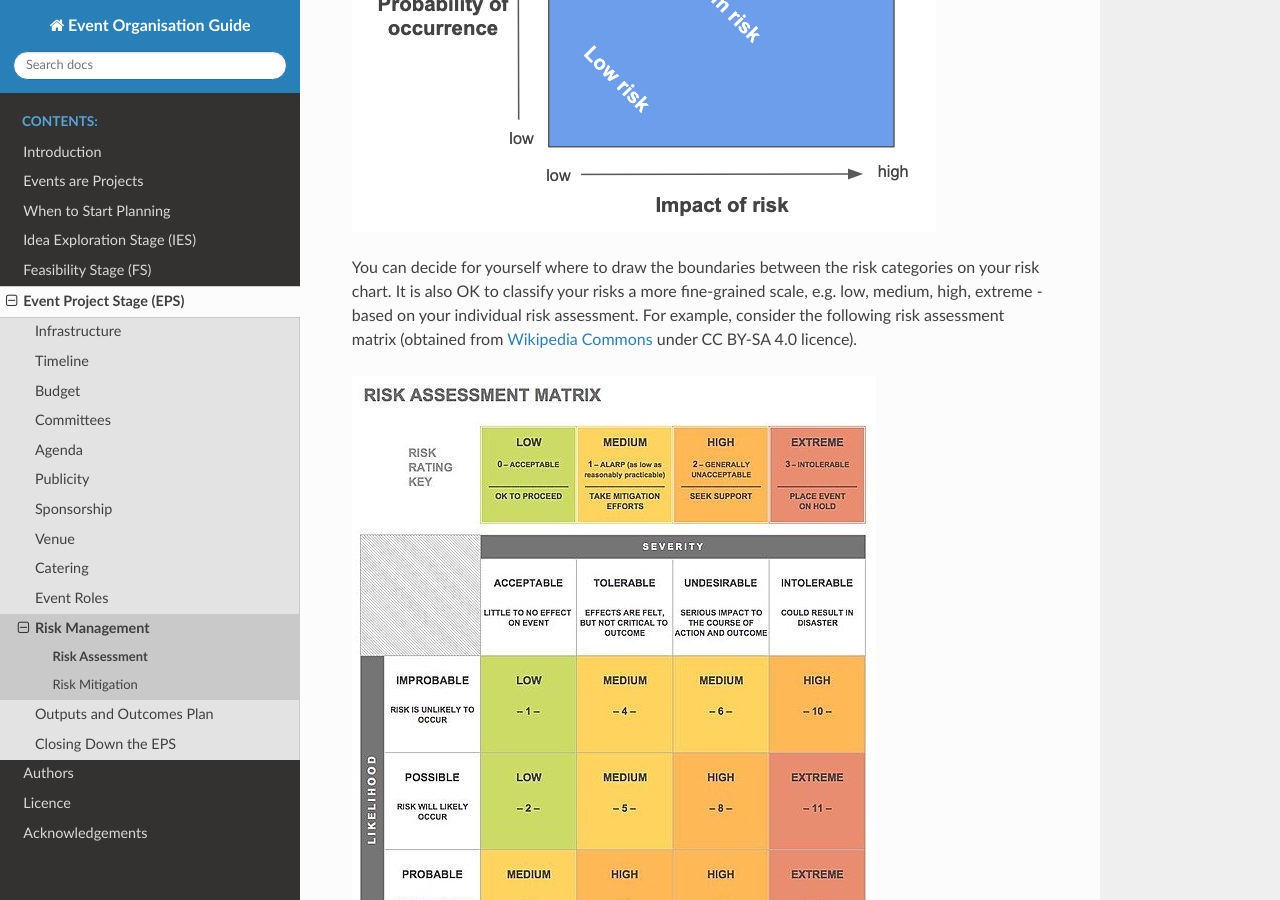
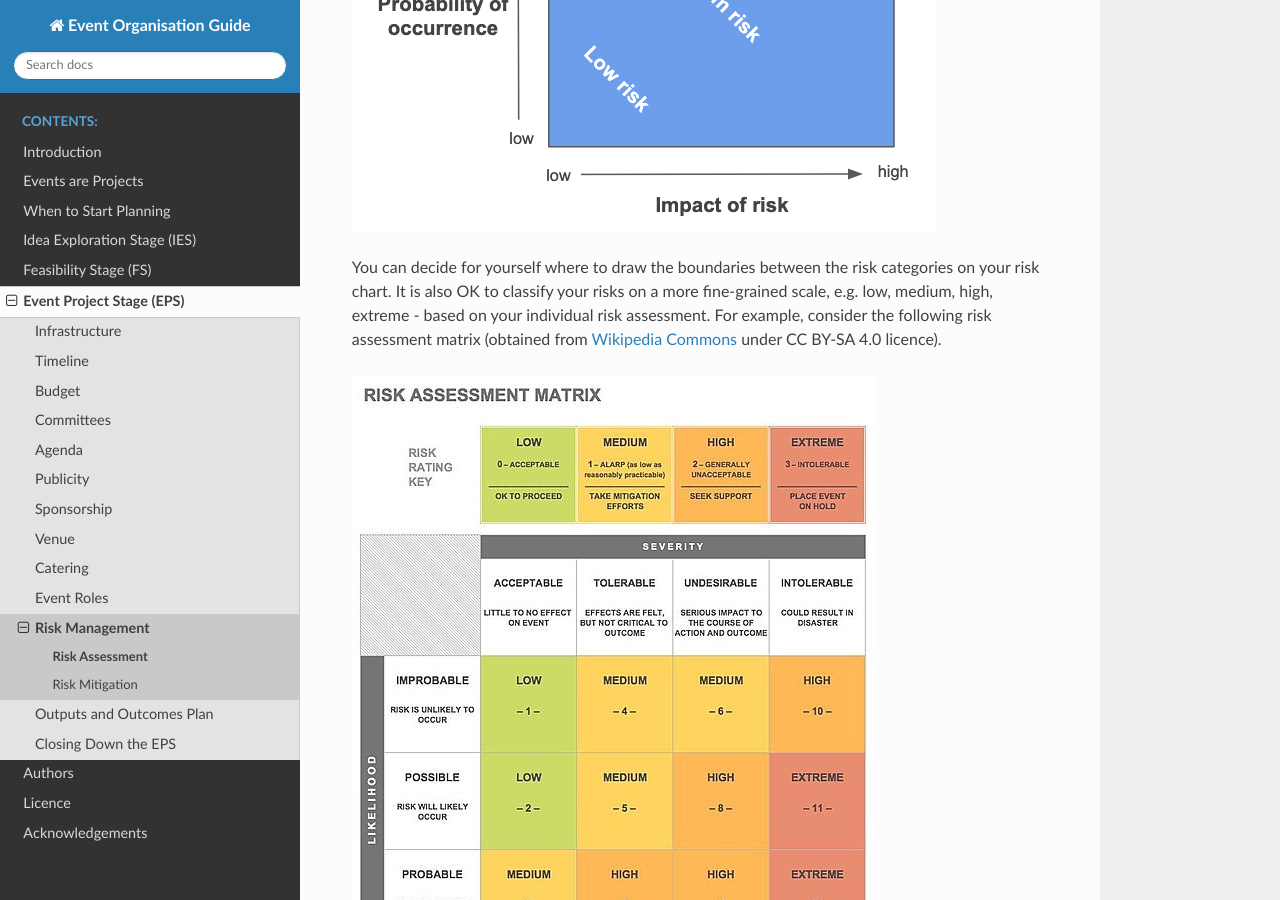
Before and after one commit to softwaresaved/event-organisation-guide, a Sphinx documentation site: the page built from docs/eog/eps-risk-management-assessment.rst, in a window 1280 px wide and 900 px high, scrolled down 567 px. Built offline with Sphinx 7.4.7 and the Read the Docs theme 2.0.0, drawn with Linux system fonts in a browser that asks for light colours; some of the changed text lies outside the part shown.

```diff
--- a/docs/eog/eps-risk-management-assessment.rst
+++ b/docs/eog/eps-risk-management-assessment.rst
@@ -13,7 +13,7 @@ several categories on a low - high scale, for example:
 .. figure:: ../img/risk-assessment-graph.png
   :alt: Risk assessment chart
 
-You can decide for yourself where to draw the boundaries between the risk categories on your risk chart. It is also OK to classify your risks a more
+You can decide for yourself where to draw the boundaries between the risk categories on your risk chart. It is also OK to classify your risks on a more
 fine-grained scale, e.g. low, medium, high, extreme - based on your
 individual risk assessment. For example, consider the following risk assessment matrix (obtained from `Wikipedia
 Commons <https://commons.wikimedia.org/wiki/File:IC-Risk-Assessment-Matrix-Template.jpg>`_ under CC BY-SA 4.0 licence).
```
Also changed, not shown: other parts of docs/eog/eps-risk-management-assessment.rst (+1 -1 lines).
